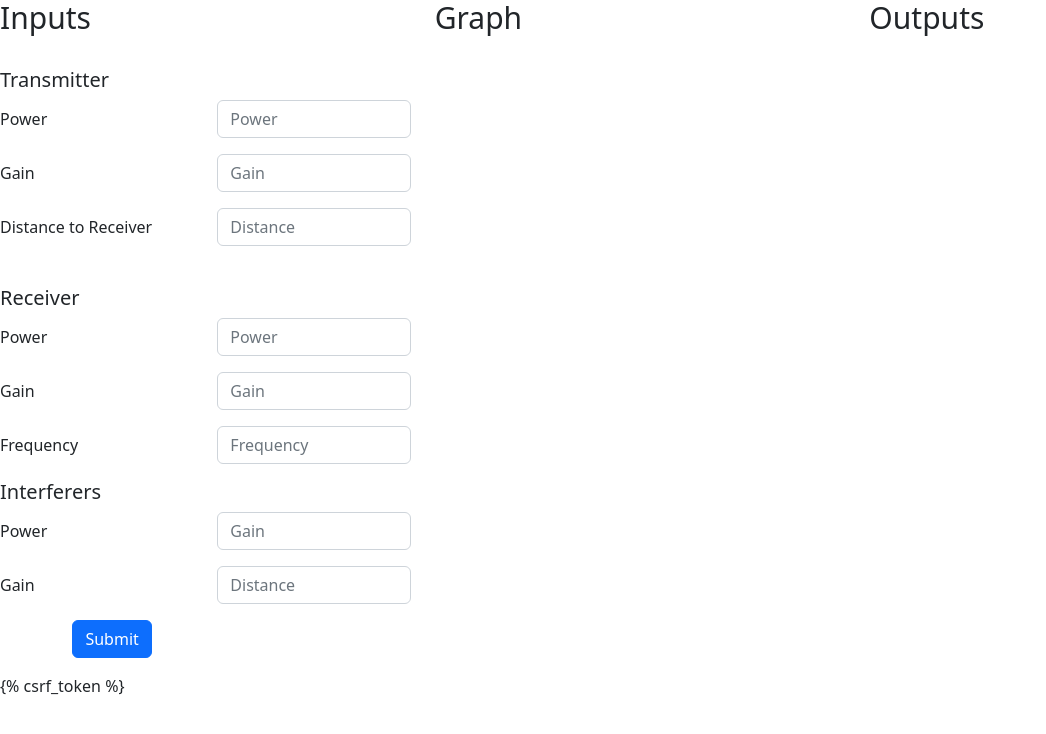
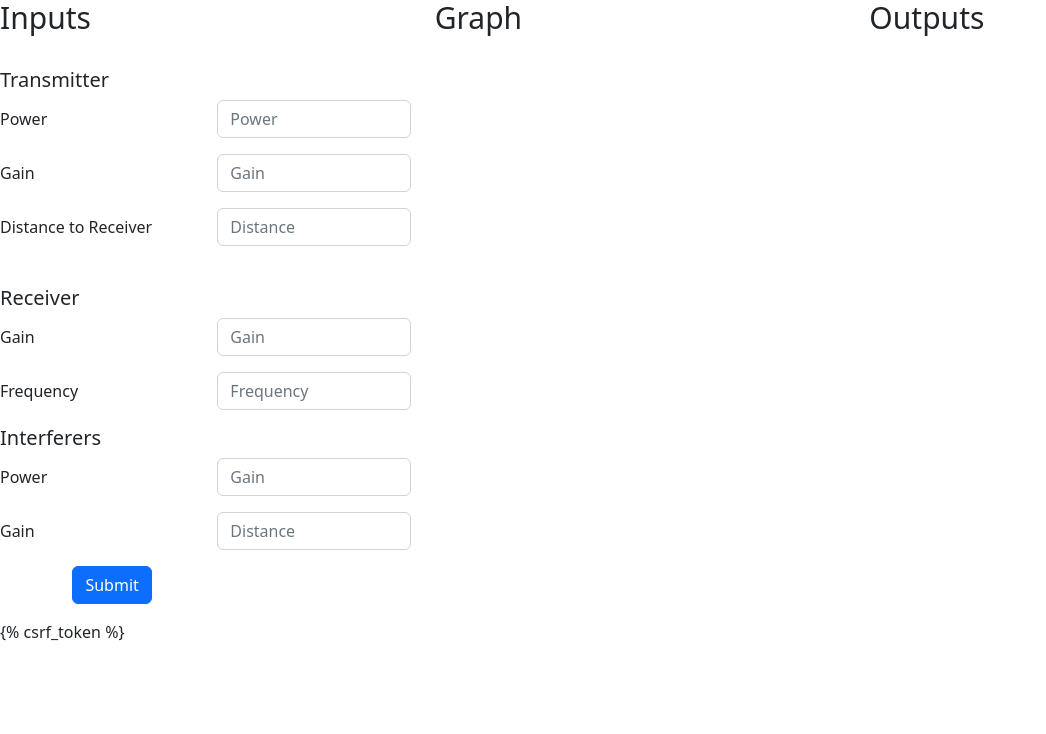
Before and after one commit to andrei-s24/Wireless-Signal-Power-Calculator, a React (Create React App) app in the folder wireless_signal_power_calculator/ui/: page / in a window 1280 px wide. Shown: the top 734 px of the page, without its empty margins (0-1046 px from the left). Built offline with nearby package versions, Linux system fonts and the light colour scheme.

Commit message:
Added API URL generation in fetch call

```diff
--- a/wireless_signal_power_calculator/ui/src/App.js
+++ b/wireless_signal_power_calculator/ui/src/App.js
@@ -15,9 +15,16 @@ function App() {
           <Form onSubmit={e => {
             e.preventDefault();
             let data = new FormData(e.target);
-            // add form input from hidden input elsewhere on the page
+            let dataEntries = data.entries();
+            dataEntries.next();
+            let URL = "calc_api/calc?";
+            for (const pair of dataEntries) {
+              let key = pair[0]
+              let value = pair[1]
+              URL += key + "=" + value + "&";
+          }
             const csrftoken = document.querySelector('[name=csrfmiddlewaretoken]').value;
-            fetch("calc_api/calc/", {
+            fetch(URL, {
               method: 'GET',
               headers: { "X-CSRFToken": csrftoken }
             }).then(response => response.json())
@@ -58,14 +65,6 @@ function App() {
             </Form.Group>
             <br />
             <h2> Receiver </h2>
-            <Form.Group as={Row} className="mb-3" controlId="receiver_power">
-              <Form.Label column sm={6}>
-                Power
-              </Form.Label>
-              <Col sm={6}>
-                <Form.Control type="number" placeholder="Power" name="receiver_power" />
-              </Col>
-            </Form.Group>
             <Form.Group as={Row} className="mb-3" controlId="receiver_gain">
               <Form.Label column sm={6}>
                 Gain
```
Also changed, not shown: 1 other file (tests, documents, lock files or other folders).
